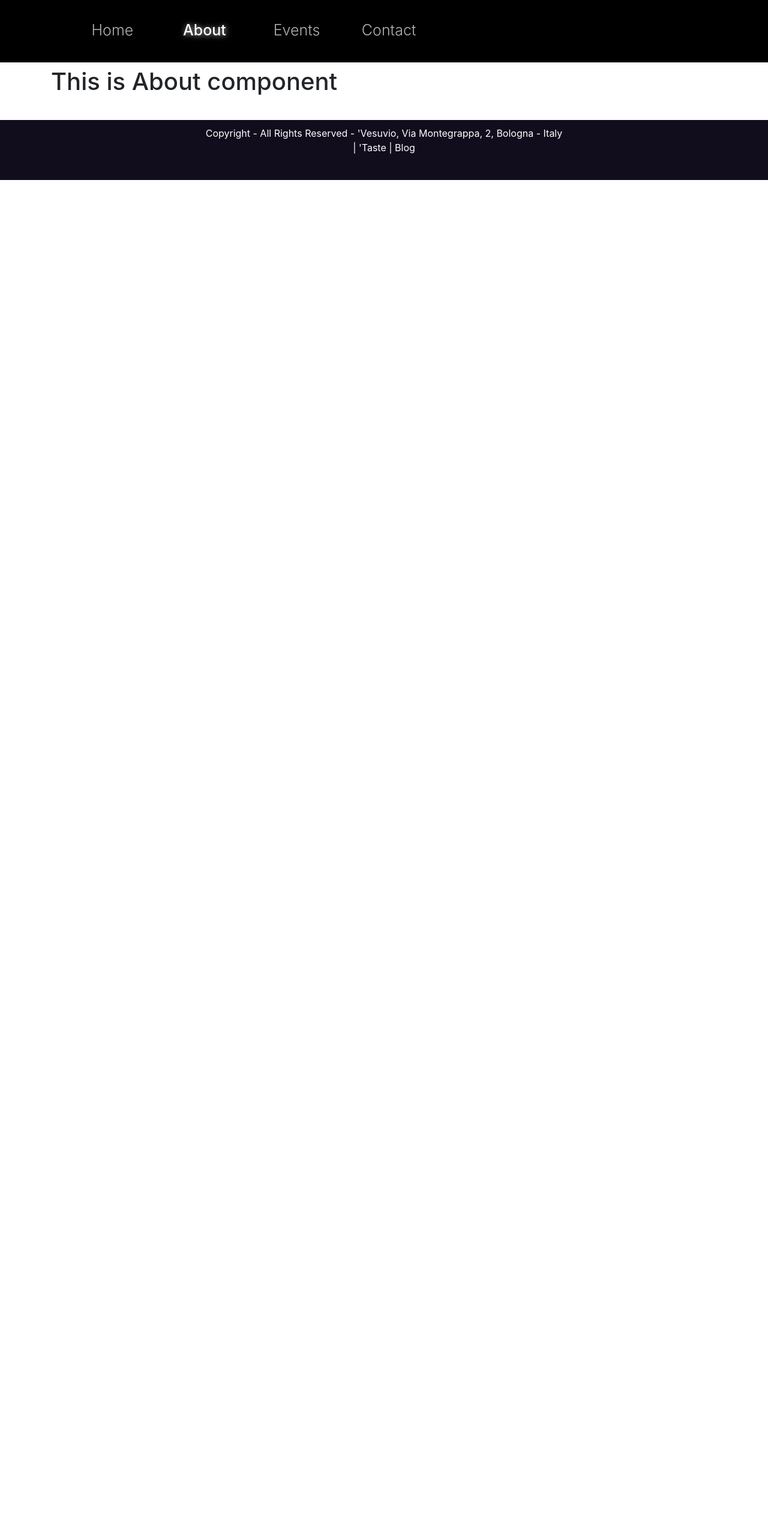
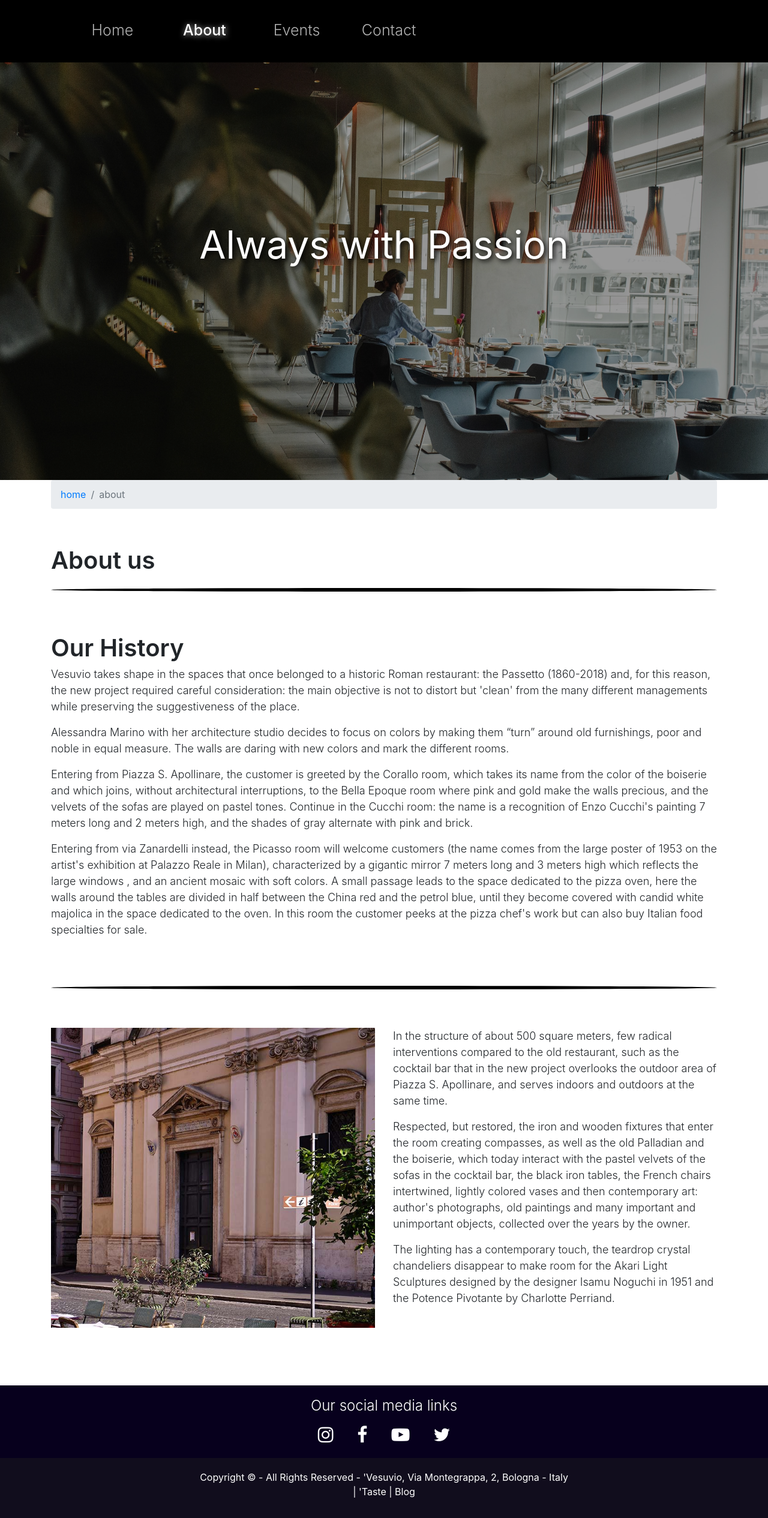
Before and after one commit to run-zen/Ristorante-vesuvio, a React (Create React App) app: page /about in a window 1280 px wide. Shown: the whole page at 60% size. Before the commit the page ends 800 px from the top, so only its background shows below. Built offline with nearby package versions, Linux system fonts and the light colour scheme.

Commit message:
AboutComponent updated

```diff
--- a/src/components/AboutComponent.js
+++ b/src/components/AboutComponent.js
@@ -1,11 +1,78 @@
 import React from "react";
 
+import Breaklink from "./BreadCrumbComponent";
+import { AboutItems } from "../shared/AboutItems";
+
+const links = ["home", "about"];
+
+function renderPara(para) {
+    return <p style={{ fontSize: "18px", fontWeight: "350" }}>{para}</p>;
+}
+
+const Gap = () => {
+    return <div className="col-12 gap"></div>;
+};
+const Header = () => {
+    return (
+        <div>
+            <div className="about-header">
+                <div style={{ fontSize: "4rem" }}>Always with Passion</div>
+            </div>
+        </div>
+    );
+};
+
+const HistoryPara = (props) => {
+    return <React.Fragment>{props.paras.map(renderPara)}</React.Fragment>;
+};
 const About = () => {
     return (
         <div>
+            <Header />
             <div className="container">
-                <div className="row-content"></div>
-                <h1>This is About component</h1>
+                <div className="row">
+                    <div className="col-12">
+                        <Breaklink Links={links} />
+                    </div>
+                    <div className="col-12">
+                        <div
+                            style={{
+                                fontSize: "40px",
+                                fontWeight: "600",
+                            }}
+                        >
+                            About us
+                        </div>
+                    </div>
+                    <div className="col-12">
+                        <hr />
+                    </div>
+                    <Gap />
+                    <div className="col-12">
+                        <div
+                            style={{
+                                fontSize: "40px",
+                                fontWeight: "600",
+                            }}
+                        >
+                            Our History
+                        </div>
+                        <HistoryPara paras={AboutItems.OurHistory} />
+                    </div>
+                    <Gap />
+                    <div className="col-12">
+                        <hr />
+                    </div>
+                    <Gap />
+                    <div className="col-12 col-lg-6 history-img">
+                        <img src={AboutItems.image} alt="old structure" />
+                    </div>
+                    <div className="col-12 col-lg-6">
+                        <HistoryPara paras={AboutItems.OurStructure} />
+                    </div>
+                    <Gap />
+                    <Gap />
+                </div>
             </div>
         </div>
     );
--- a/src/components/FooterComponent.js
+++ b/src/components/FooterComponent.js
@@ -1,18 +1,22 @@
 import React from "react";
+import SocialLinks from "./SocialLinksComponent";
 
 function Footer() {
     return (
+        <div>
+            <SocialLinks />
             <footer>
                 <div className="container">
                     <div className="row">
                         <div className="col-12">
-                        Copyright - All Rights Reserved - 'Vesuvio, Via
-                        Montegrappa, 2, Bologna - Italy
+                            Copyright <span>&#169;</span> - All Rights Reserved
+                            - 'Vesuvio, Via Montegrappa, 2, Bologna - Italy
                         </div>
                         <div className="col-12">| 'Taste | Blog</div>
                     </div>
                 </div>
             </footer>
+        </div>
     );
 }
 
--- /dev/null
+++ b/src/components/SocialLinksComponent.js
@@ -0,0 +1,49 @@
+import React from "react";
+
+function SocialLinks() {
+    return (
+        <div className="social-links">
+            <div className="container">
+                <div className="row">
+                    <div className="col-12 social-text">
+                        <h4 style={{ fontWeight: "300" }}>
+                            Our social media links
+                        </h4>
+                    </div>
+                    <div className="col-12 social-fonts">
+                        <a
+                            href="https://www.instagram.com/"
+                            target="_blank"
+                            rel="noreferrer"
+                        >
+                            <i className="fa fa-instagram"></i>
+                        </a>
+                        <a
+                            href="https://www.facebook.com/"
+                            target="_blank"
+                            rel="noreferrer"
+                        >
+                            <i className="fa fa-facebook"></i>
+                        </a>
+                        <a
+                            href="https://www.youtube.com/"
+                            target="_blank"
+                            rel="noreferrer"
+                        >
+                            <i className="fa fa-youtube-play"></i>
+                        </a>
+                        <a
+                            href="https://www.twitter.com/"
+                            target="_blank"
+                            rel="noreferrer"
+                        >
+                            <i className="fa fa-twitter"></i>
+                        </a>
+                    </div>
+                </div>
+            </div>
+        </div>
+    );
+}
+
+export default SocialLinks;
--- a/src/index.css
+++ b/src/index.css
@@ -18,7 +18,7 @@
     }
     .nav-item {
         height: 8vh;
-        width: 80vw;
+        width: 70vw;
     }
     .nav-item .selected {
         color: rgba(255, 255, 255, 1);
@@ -55,7 +55,7 @@
     }
     .nav-item .selected {
         color: rgba(255, 255, 255, 1);
-        font-weight: 450;
+        font-weight: 500;
         text-shadow: 1px 1px 10px rgb(190, 190, 190);
     }
 }
@@ -85,7 +85,6 @@ nav {
 .navbar-collapse {
     background-color: #000000;
     border-radius: 5px;
-    width: 80vw;
 }
 .nav-item {
     margin-left: 4vw;
@@ -105,14 +104,39 @@ nav {
 }
 
 footer {
-    padding-top: 10px;
-    margin-top: 5vh;
+    padding-top: 20px;
     background-color: rgb(17, 13, 29);
     color: white;
     text-align: center;
     height: 100px;
 }
+.social-links {
+    background-color: rgb(7, 0, 29);
+    color: white;
+}
 
+.social-text {
+    text-align: center;
+    margin-top: 20px;
+    margin-bottom: 10px;
+}
+.fa {
+    font-size: 30px;
+    margin-bottom: 3vh;
+}
+.social-fonts {
+    text-align: center;
+}
+.social-fonts a {
+    margin-left: 20px;
+    margin-right: 20px;
+    color: white;
+}
+
+.social-fonts a i:hover {
+    transform: scale(1.6);
+    transition-duration: 0.5s;
+}
 .row-content {
     margin-top: 14vh;
 }
@@ -134,7 +158,7 @@ footer {
 .pageTitle {
     margin-top: 32vh;
     text-align: center;
-    font-size: 5rem;
+    font-size: 4rem;
     color: aliceblue;
     text-shadow: 4px 4px 6px black;
 }
@@ -212,9 +236,31 @@ hr {
 
 .mainHome {
     margin-top: 10vh;
-    width: 100vw;
     height: 99vh;
     background-image: url("./img/white-concrete-wall_53876-92803.jpg");
     background-blend-mode: darken;
     background-color: rgba(0, 0, 0, 0.1);
 }
+
+.about-header {
+    height: 90vh;
+    margin-top: 10vh;
+    padding-top: 35vh;
+    text-align: center;
+    background-image: url("./img/main_about.jpg");
+    background-size: cover;
+    background-repeat: no-repeat;
+    background-blend-mode: darken;
+    background-color: rgba(0, 0, 0, 0.4);
+    color: white;
+    text-shadow: 3px 3px 8px black;
+}
+
+.history-img {
+    width: 100%;
+    height: 500px;
+    overflow: hidden;
+}
+.history-img img {
+    width: 100%;
+}
--- /dev/null
+++ b/src/shared/AboutItems.js
@@ -0,0 +1,14 @@
+export const AboutItems = {
+    OurHistory: [
+        "Vesuvio takes shape in the spaces that once belonged to a historic Roman restaurant: the Passetto (1860-2018) and, for this reason, the new project required careful consideration: the main objective is not to distort but 'clean' from the many different managements while preserving the suggestiveness of the place.",
+        "Alessandra Marino with her architecture studio decides to focus on colors by making them “turn” around old furnishings, poor and noble in equal measure. The walls are daring with new colors and mark the different rooms.",
+        "Entering from Piazza S. Apollinare, the customer is greeted by the Corallo room, which takes its name from the color of the boiserie and which joins, without architectural interruptions, to the Bella Epoque room where pink and gold make the walls precious, and the velvets of the sofas are played on pastel tones. Continue in the Cucchi room: the name is a recognition of Enzo Cucchi's painting 7 meters long and 2 meters high, and the shades of gray alternate with pink and brick.",
+        "Entering from via Zanardelli instead, the Picasso room will welcome customers (the name comes from the large poster of 1953 on the artist's exhibition at Palazzo Reale in Milan), characterized by a gigantic mirror 7 meters long and 3 meters high which reflects the large windows , and an ancient mosaic with soft colors. A small passage leads to the space dedicated to the pizza oven, here the walls around the tables are divided in half between the China red and the petrol blue, until they become covered with candid white majolica in the space dedicated to the oven. In this room the customer peeks at the pizza chef's work but can also buy Italian food specialties for sale.",
+    ],
+    OurStructure: [
+        "In the structure of about 500 square meters, few radical interventions compared to the old restaurant, such as the cocktail bar that in the new project overlooks the outdoor area of Piazza S. Apollinare, and serves indoors and outdoors at the same time.",
+        "Respected, but restored, the iron and wooden fixtures that enter the room creating compasses, as well as the old Palladian and the boiserie, which today interact with the pastel velvets of the sofas in the cocktail bar, the black iron tables, the French chairs intertwined, lightly colored vases and then contemporary art: author's photographs, old paintings and many important and unimportant objects, collected over the years by the owner.",
+        "The lighting has a contemporary touch, the teardrop crystal chandeliers disappear to make room for the Akari Light Sculptures designed by the designer Isamu Noguchi in 1951 and the Potence Pivotante by Charlotte Perriand.",
+    ],
+    image: "/assets/img/tavolini-esterni-ristorante.jpg",
+};
```
Lines whose indentation alone changed are shown as unchanged.
